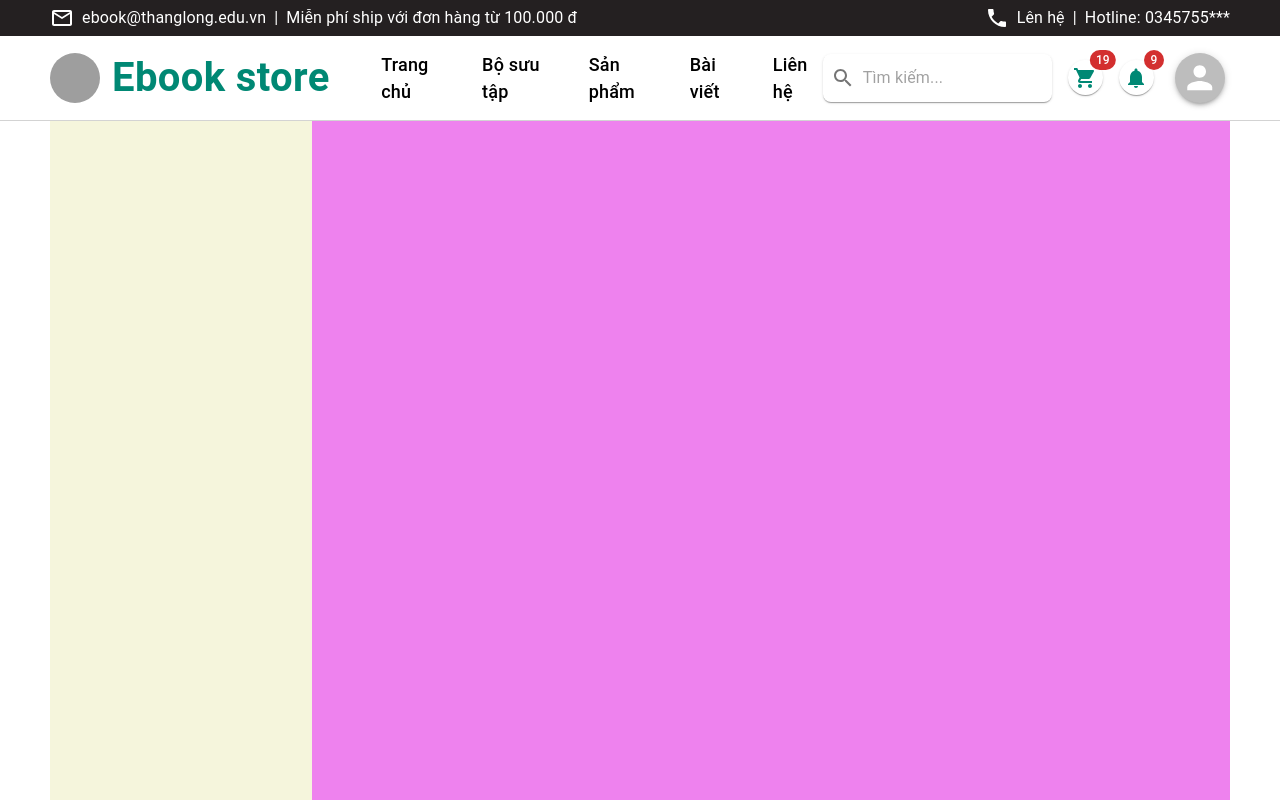
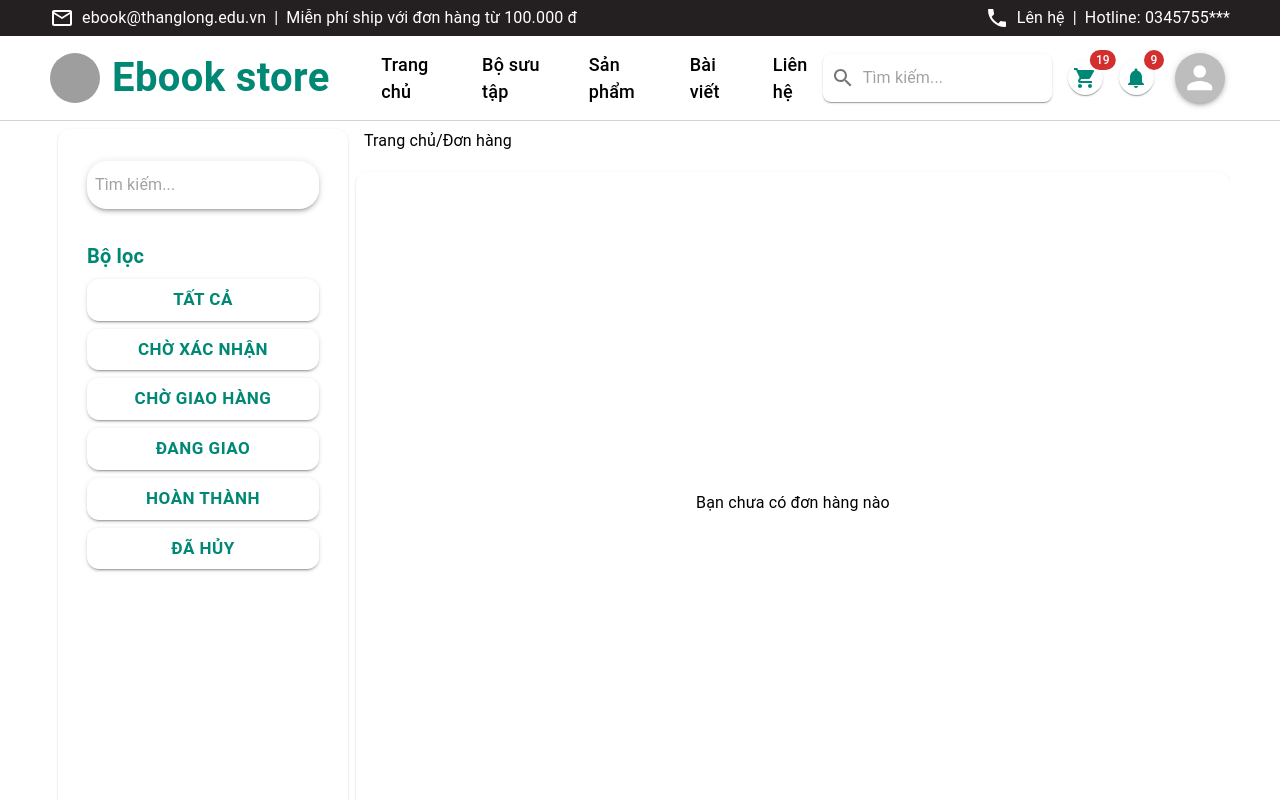
Before and after one commit to KhanhDeddo/Ebook_v2, a React (Vite) app: page /orders in a window 1280 px wide. Built offline with nearby package versions, Linux system fonts and the light colour scheme; no server answers; grey boxes are pictures that could not be loaded.

Commit message:
updatebykhanhdeddo

```diff
--- a/src/pages/user/cart/index.jsx
+++ b/src/pages/user/cart/index.jsx
@@ -73,7 +73,7 @@ const Cart = () => {
       const requests = selectedProducts.flatMap(item => [
         postOrderItem({
           order_id: orderId,
-          cart_item_id:item.id,
+          cart_item_id: item.id,
           book_id: item.book_id,
           quantity: item.quantity,
           unit_price: item.price_at_time,
@@ -255,6 +255,17 @@ const Cart = () => {
               checkboxSelection
               disableRowSelectionOnClick
               onRowSelectionModelChange={handleSelectionChange}
+              sx={{
+                "& .MuiDataGrid-cell:focus": {
+                  outline: "none",
+                },
+                "& .MuiDataGrid-row:focus": {
+                  outline: "none",
+                },
+                "& .MuiDataGrid-row:focus-within": {
+                  outline: "none",
+                }
+              }}
             />
           </Box>}
       </Box>
--- a/src/pages/user/orders/index.jsx
+++ b/src/pages/user/orders/index.jsx
@@ -1,18 +1,260 @@
-import { Box } from '@mui/material';
-import React from 'react';
+import { Box, Button, InputBase, Typography } from '@mui/material';
+import { DataGrid } from '@mui/x-data-grid';
+import React, { useEffect, useState } from 'react';
+import Loading from '~/components/common/loading';
+import { getOrders } from '~/services/orderService';
+import EditNoteIcon from '@mui/icons-material/EditNote';
+
+const getStatusColor = (status) => {
+  switch (status) {
+    case "Chờ xác nhận":
+      return "#FFC107"
+    case "Chờ giao hàng":
+      return "#17A2B8"
+    case "Đang giao":
+      return "#007BFF"
+    case "Hoàn thành":
+      return "#28A745"
+    case "Đã hủy":
+      return "#DC3545"
+    default:
+      return "#6C757D"
+  }
+}
+const columns = [
+  {
+    field: "id",
+    headerName: "Mã Đơn hàng",
+    flex: 0.5,
+    headerAlign: 'center',
+    display: 'flex',
+    justifyContent: 'center',
+    align: 'center',
+  },
+  {
+    field: "created_at",
+    headerName: "Ngày đặt đơn",
+    flex: 1.2,
+    headerAlign: 'center',
+    display: 'flex',
+    justifyContent: 'center',
+    align: 'center',
+    renderCell: (params) => (
+      new Date(params.value).toLocaleString("vi-VN", {
+        timeZone: "Asia/Ho_Chi_Minh",
+        year: "numeric",
+        month: "2-digit",
+        day: "2-digit",
+        hour: "2-digit",
+        minute: "2-digit",
+        second: "2-digit",
+      })
+    )
+  },
+  {
+    field: "total_price",
+    headerName: "Tổng thành tiền",
+    flex: 1,
+    headerAlign: 'center',
+    display: 'flex',
+    justifyContent: 'center',
+    align: 'center',
+    renderCell: (params) => (
+      <Typography fontWeight={'bold'} color='#008899'>{params.value.toLocaleString('vi-VN')}đ</Typography>
+    )
+  },
+  {
+    field: "status",
+    headerName: "Trạng thái",
+    flex: 1,
+    headerAlign: 'center',
+    display: 'flex',
+    justifyContent: 'center',
+    align: 'center',
+    renderCell: (params) => (
+      <Typography
+        sx={{
+          borderRadius: 10,
+          backgroundColor: getStatusColor(params.value),
+          color: "#fff",
+          padding: "5px 10px",
+          fontSize: 13,
+          fontWeight: 'bold'
+        }}
+      >
+        {params.value}
+      </Typography>
+    ),
+  },
+  {
+    field: "payment_status",
+    headerName: "Trạng thái thanh toán",
+    flex: 1,
+    headerAlign: 'center',
+    display: 'flex',
+    justifyContent: 'center',
+    align: 'center',
+    renderCell: (params) => (
+      <Typography
+        fontSize={13}
+        bgcolor='#FFC107'
+        color='#fff'
+        fontWeight={'bold'}
+        padding={'5px 10px'}
+        borderRadius={10}
+      >{params.value}</Typography>
+    )
+  },
+  {
+    field: "operater",
+    headerName: "Thao tác",
+    flex: 0.5,
+    headerAlign: 'center',
+    display: 'flex',
+    justifyContent: 'center',
+    align: 'center',
+    renderCell: (params) => (
+      <EditNoteIcon
+        onClick={() => { (params.row.id) }}
+        sx={{ color: '#007BFF', cursor: 'pointer', width: 40, height: 40 }}
+      />
+    )
+  },
+
+]
 
 const Orders = () => {
+  const user = JSON.parse(localStorage.getItem("user"));
+  const [isLoad, setIsLoad] = useState(true);
+  const [orders, setOrders] = useState([]);
+
+  useEffect(() => {
+    const getData = async () => {
+      try {
+        const orderData = await getOrders(user?.user_id)
+        console.log(orderData)
+        const formattedOrders = orderData
+          .map((order) => ({
+            id: order?.order_id,
+            created_at: new Date(order?.create_at),
+            ...order,
+          }))
+          .sort((a, b) => b.created_at - a.created_at)
+        setOrders(formattedOrders);
+      } catch (error) {
+        console.log(error);
+      } finally {
+        setIsLoad(false);
+      }
+    };
+
+    getData();
+    // eslint-disable-next-line react-hooks/exhaustive-deps
+  }, []);
   return (
     <Box sx={{
-      display:'flex',
-      width:'100%',
-      minHeight:'100vh',
-      bgcolor:'burlywood'
+      display: 'flex',
+      width: '100%',
+      minHeight: '90vh',
+      maxHeight: '90vh',
+      overflow: 'hidden',
     }}>
-    <Box flex={2} sx={{bgcolor:'beige'}}>
-      <Box></Box>
-    </Box>
-    <Box flex={7} sx={{bgcolor:'violet'}}></Box>
+      <Box flex={1.8} sx={{
+        // bgcolor: 'beige',
+        display: 'flex', flexDirection: 'column', alignItems: 'center', boxShadow: 1, margin: 1, borderRadius: 3, minWidth: '290px'
+      }}>
+        <Box
+          sx={{
+            // bgcolor:'cadetblue',
+            width: '80%',
+            mt: 4,
+            minHeight: '70%',
+            display: 'flex',
+            flexDirection: 'column',
+            gap: 1,
+          }}
+        >
+          <InputBase
+            placeholder='Tìm kiếm...'
+            sx={{
+              boxShadow: 3,
+              borderRadius: 5,
+              width: '100%',
+              padding: 1
+            }}
+          />
+          <Typography sx={{ fontSize: 20, fontWeight: 'bold', color: '#008874', mt: 3 }}>Bộ lọc</Typography>
+          <Button sx={{
+            boxShadow: 2, borderRadius: 3, fontWeight: 'bold', fontSize: 17, color: '#008874',
+            '&:hover': { background: '#008874', color: '#fff' }
+          }}>Tất cả</Button>
+          <Button sx={{
+            boxShadow: 2, borderRadius: 3, fontWeight: 'bold', fontSize: 17, color: '#008874',
+            '&:hover': { background: '#008874', color: '#fff' }
+          }}>Chờ xác nhận</Button>
+          <Button sx={{
+            boxShadow: 2, borderRadius: 3, fontWeight: 'bold', fontSize: 17, color: '#008874',
+            '&:hover': { background: '#008874', color: '#fff' }
+          }}>Chờ giao hàng</Button>
+          <Button sx={{
+            boxShadow: 2, borderRadius: 3, fontWeight: 'bold', fontSize: 17, color: '#008874',
+            '&:hover': { background: '#008874', color: '#fff' }
+          }}>Đang giao</Button>
+          <Button sx={{
+            boxShadow: 2, borderRadius: 3, fontWeight: 'bold', fontSize: 17, color: '#008874',
+            '&:hover': { background: '#008874', color: '#fff' }
+          }}>Hoàn thành</Button>
+          <Button sx={{
+            boxShadow: 2, borderRadius: 3, fontWeight: 'bold', fontSize: 17, color: '#008874',
+            '&:hover': { background: '#008874', color: '#fff' }
+          }}>Đã hủy</Button>
+        </Box>
+      </Box>
+      {isLoad ? <Loading /> :
+
+        <Box flex={7} sx={{
+          // bgcolor:'violet'
+          display: 'flex',
+          flexDirection: 'column',
+          justifyContent: 'center',
+          maxHeight: '100%',
+          mb: 1
+        }}>
+          <Box sx={{ minHeight: '5%', maxHeight: '5%', padding: 1 }}>
+            <Typography>Trang chủ/Đơn hàng</Typography>
+          </Box>
+          {orders.length === 0 ? <Box sx={{
+            flex: 1,
+            display: 'flex',
+            justifyContent: 'center',
+            alignItems: 'center',
+            width: '100%',
+            boxShadow: 1,
+            borderRadius: 3,
+          }}><Typography>Bạn chưa có đơn hàng nào</Typography></Box>
+            : <DataGrid
+              columns={columns}
+              rows={orders}
+              disableSelectionOnClick
+              sx={{
+                maxHeight: '90%',
+                width: '100%',
+                boxShadow: 1,
+                borderRadius: 3,
+                "& .MuiDataGrid-cell:focus": {
+                  outline: "none",
+                },
+                "& .MuiDataGrid-row:focus": {
+                  outline: "none",
+                },
+                "& .MuiDataGrid-row:focus-within": {
+                  outline: "none",
+                }
+              }}
+            />
+          }
+        </Box>
+      }
     </Box>
   );
 }
--- a/src/services/orderService.jsx
+++ b/src/services/orderService.jsx
@@ -27,6 +27,18 @@ export const postOrder = async (data) => {
   }
 }
 
+export const putOrder = async (data) => {
+  try {
+    const response = await api.put('/orders', data)
+    if (response.status === 200) return {
+      success:true,
+      message: "Cập nhật đơn hàng thành công!",
+    }
+  } catch (error) {
+    console.error(`Cập nhật đơn hàng thất bại. ${error.response.data.message}`)
+  }
+}
+
 export const deleteOrder = async (order_id) => {
   try {
     console.log(order_id)
```
Also changed, not shown: src/pages/user/payments/index.jsx (+23 -10 lines).
